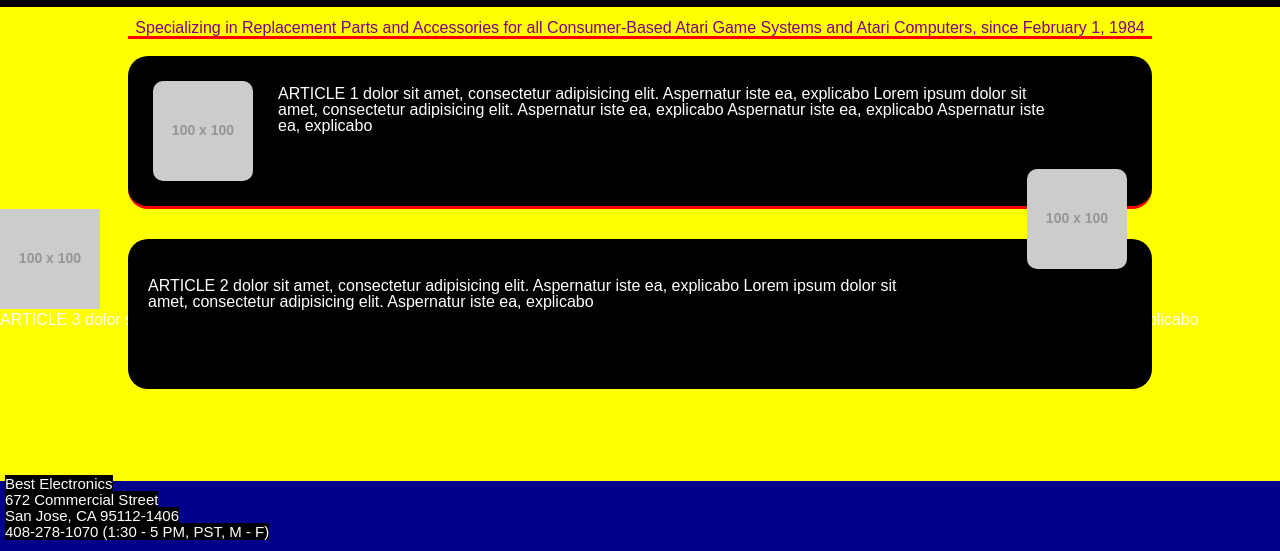
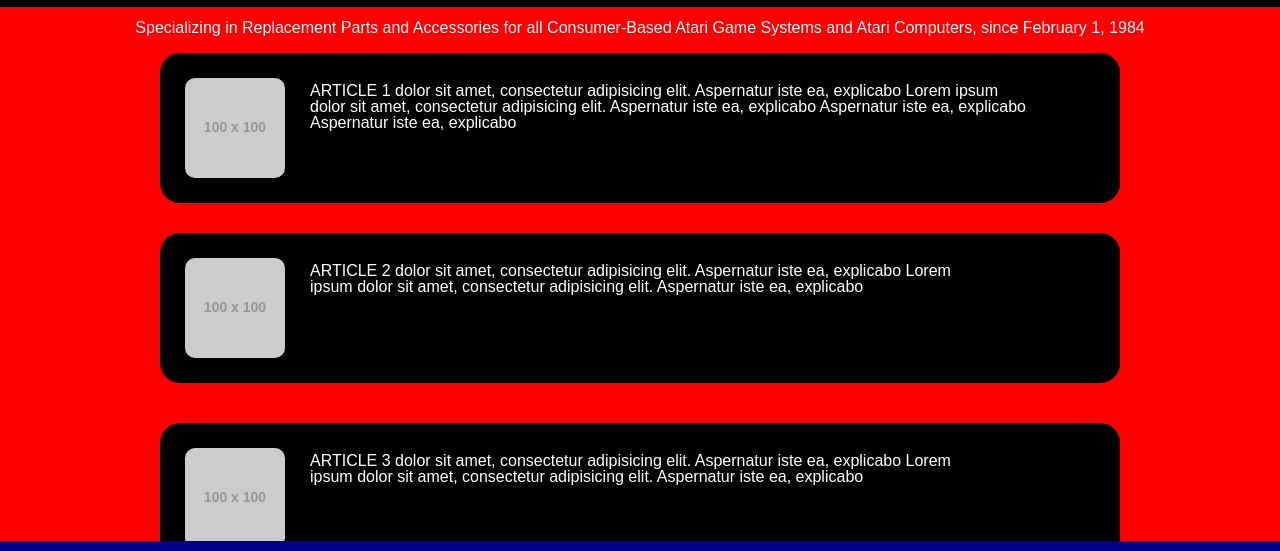
Before and after one commit to GRM50000/BestElectronicsCA, a plain HTML site: page index.html in a window 1280 px wide. Shown: the part 149-700 px from the top of the page. Drawn offline with Linux system fonts and the light colour scheme; placeholder pictures from the web are drawn by us.

Commit message:
Updated Style.css
Changed some stuff 1

```diff
--- a/css/style.css
+++ b/css/style.css
@@ -3,10 +3,11 @@ html {
 }
 
 body {
-    background-color: yellow;
+    background-color: lightgray;
 }
 
 #Header {
+    background-image: url("/images/BannerSmall.png");
     position: fixed;
     top: 0px;
     width: 100vw;
@@ -41,7 +42,7 @@ nav a:link {
 }
 
 nav a:visited {
-    color: purple;
+    color: yellow;
 }
 
 nav a:hover {
@@ -54,6 +55,10 @@ nav a:active {
 
 a:link {
     text-decoration: none;
+}
+
+a:visited {
+    color: yellow;
 }
 
 #TopBlurb {
@@ -79,8 +84,7 @@ a:link {
 }
 
 #HomeArticle1 {
-    max-width: 80%;
-    min-width: 75%;
+    width: 75%;
     margin: auto;
     position: relative;
     top: 150px;
@@ -98,19 +102,17 @@ a:link {
 }
 
 #HomeArticleImg2 {
-    float: right;
+    float: left;
     position: relative;
-    top: -70px;
-    right: 25px;
+    top: 25px;
+    left: 25px;
     border-radius: 10px;
 }
 
 #HomeArticle2 {
-    max-width: 80%;
-    min-width: 75%;
+    width: 75%;
     margin: auto;
     position: relative;
-    align-items: center;
     top: 180px;
     height: 150px;
     background-color: black;
@@ -118,46 +120,76 @@ a:link {
 }
 
 #HomeArticle2 p {
+    float: left;
+    width: 70%;
+    position: relative;
+    left: 50px;
+    top: 20%;
+    bottom: 20%;
+}
+
+/*article3 css start */
+#HomeArticleImg3 {
+    float: left;
+    position: relative;
+    top: 25px;
+    left: 25px;
+    border-radius: 10px;
+}
+
+#HomeArticle3 {
     width: 75%;
+    margin: auto;
     position: relative;
-    left: 20px;
-    top: 26%;
-    bottom: 26%;
+    top: 220px;
+    height: 150px;
+    background-color: black;
+    border-radius: 20px;
+}
+
+#HomeArticle3 p {
+    float: left;
+    width: 70%;
+    position: relative;
+    left: 50px;
+    top: 20%;
+    bottom: 20%;
 }
 
 
+/*article3 css end*/
 footer {
     font-family: Futura, Arial, sans-serif;
+    display: inline;
     color: white;
     position: fixed;
     bottom: 0px;
     padding: 5px;
     width: 100vw;
     background-color: darkblue;
-    height: 160px;
+    height: 100px;
 }
 
 #FooterImages {
-    background-color: darkblue;
     width: 300px;
     padding: 1px;
     margin: auto;
     /* Position element */
     position: absolute;
-    right: 10px;
+    right: 1%;
     bottom: 10px;
 }
 
 #Address {
     position: relative;
-    top: -10px;
-    background-color: black;
+    margin: auto;
+    left: 1px;
+    top: 1px;
+    background-color: #229;
     font-family: monospace;
-    font-size: 15px;
+    font-size: 10px;
     font-family: Futura, Arial, sans-serif;
     color: white;
-    display: inline;
-    text-align: center;
 }
 
 #dates {
@@ -174,18 +206,34 @@ footer {
 }
 
 #dates a:hover {
-    color: yellow;
+    color: red;
 }
 
-/*medium screen 730*/
-@media screen and (min-width: 730px) {
-    header {
+/*medium screen 768*/
+@media screen and (min-width: 768px) {
+    #Header {
         background-image: url("/images/BannerMedium.png");
-        align-items: center;
     }
 
-    article:first-of-type {
-        border-bottom: 3px solid red;
+    body {
+        background-color: aqua;
     }
 
+    #TopBlurb {
+        color: black;
+    }
 }
+
+@media screen and (min-width: 1280px) {
+    #Header {
+        background-image: url("/images/BannerBig.png");
+    }
+
+    body {
+        background-color: red;
+    }
+
+    #TopBlurb {
+        color: white;
+    }
+}
```
